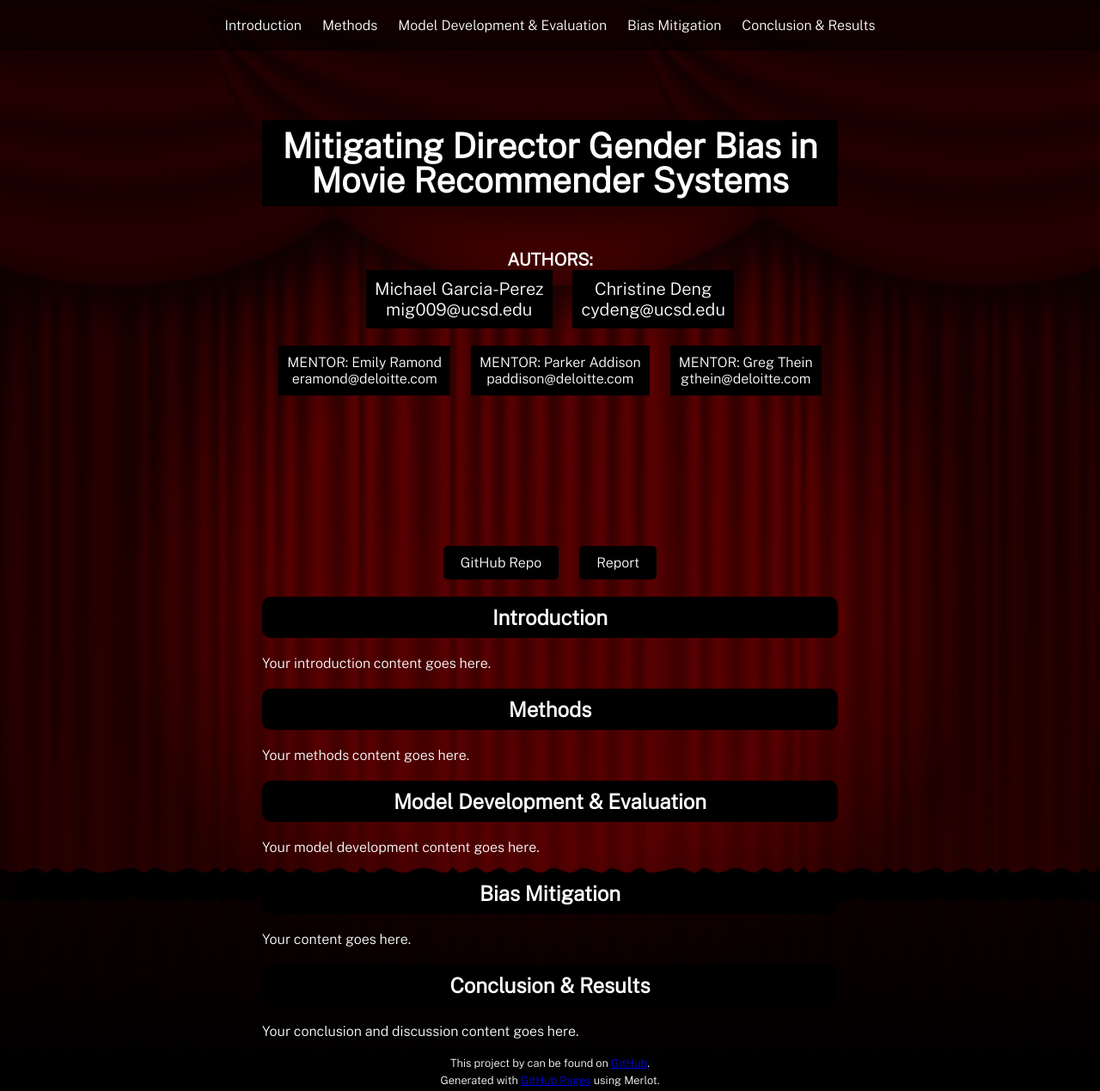
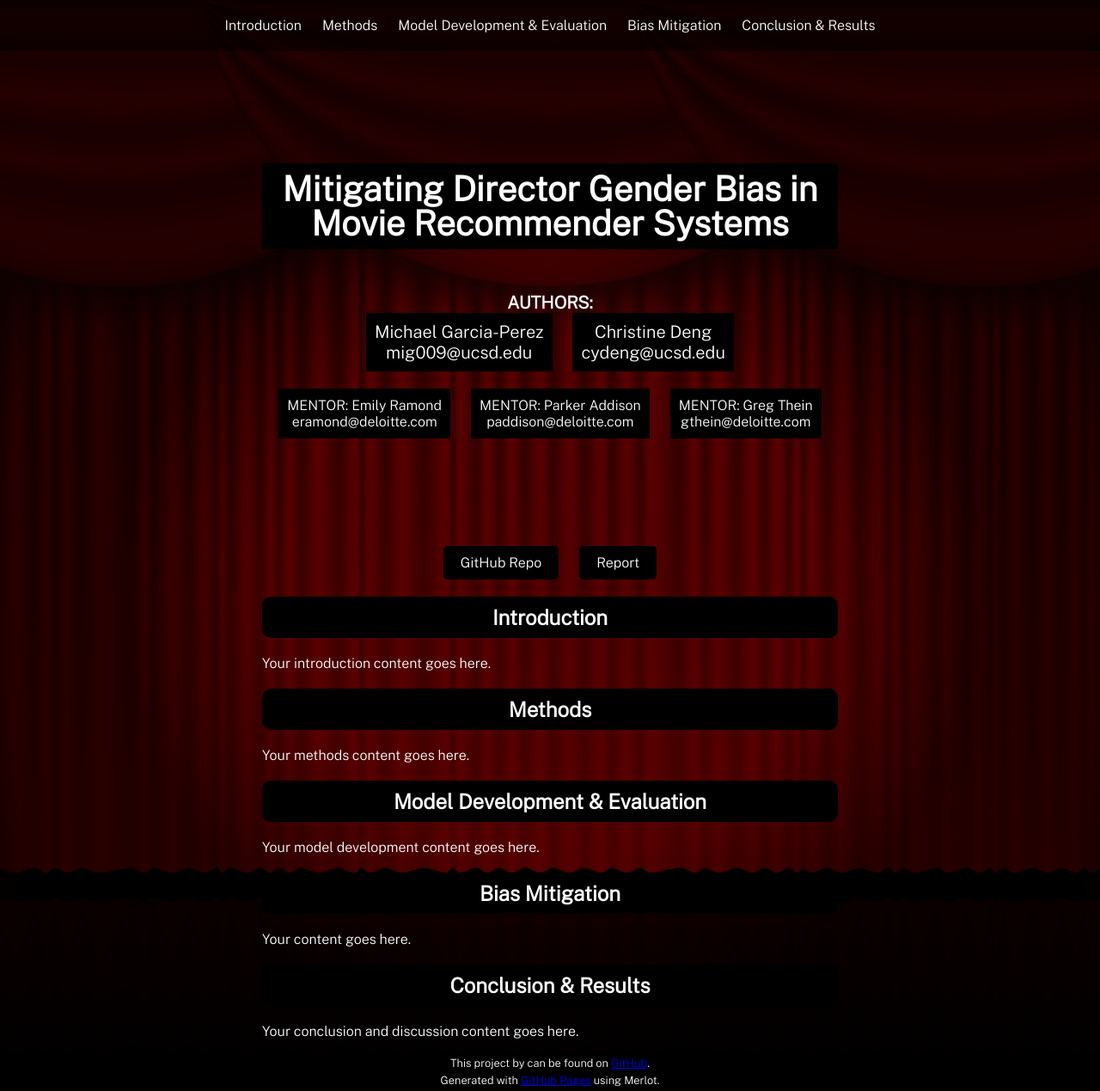
Before and after one commit to michael-garciaperez/DSC180A-Methodology-5, a Jekyll site: the page built from index.md, in a window 1280 px wide and 1269 px high. Shown: the whole window at 86% size. Built offline with Jekyll 4.4.1, drawn with Linux system fonts in a browser that asks for light colours.

Commit message:
Update style.scss

```diff
--- a/assets/css/style.scss
+++ b/assets/css/style.scss
@@ -47,7 +47,7 @@ header h1 {
   line-height: 1;
   background-color: black;
   padding: 10px 20px;
-  margin-top: 50px; /* Adjusted margin-top value for h1 */
+  margin-top: 100px; /* Adjusted margin-top value for h1 */
 }
 
 .author-mentor-container {
```
